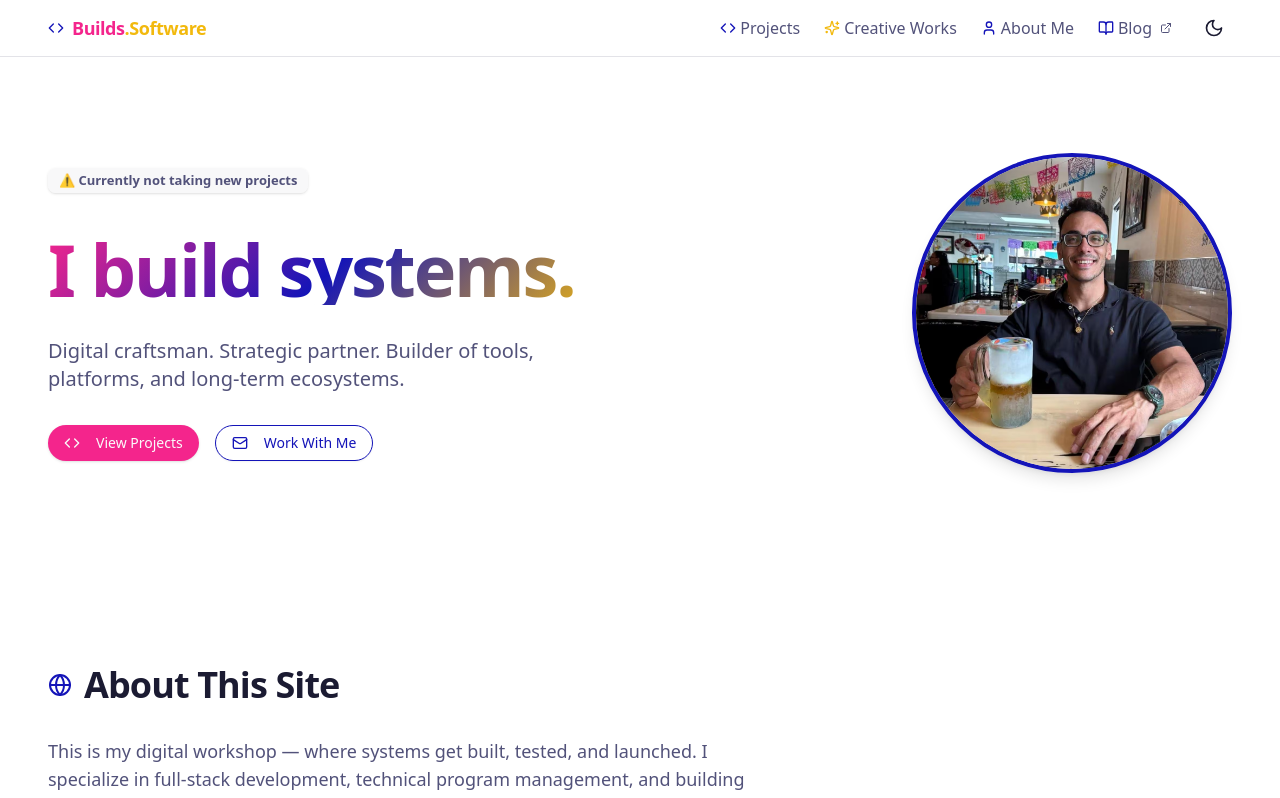
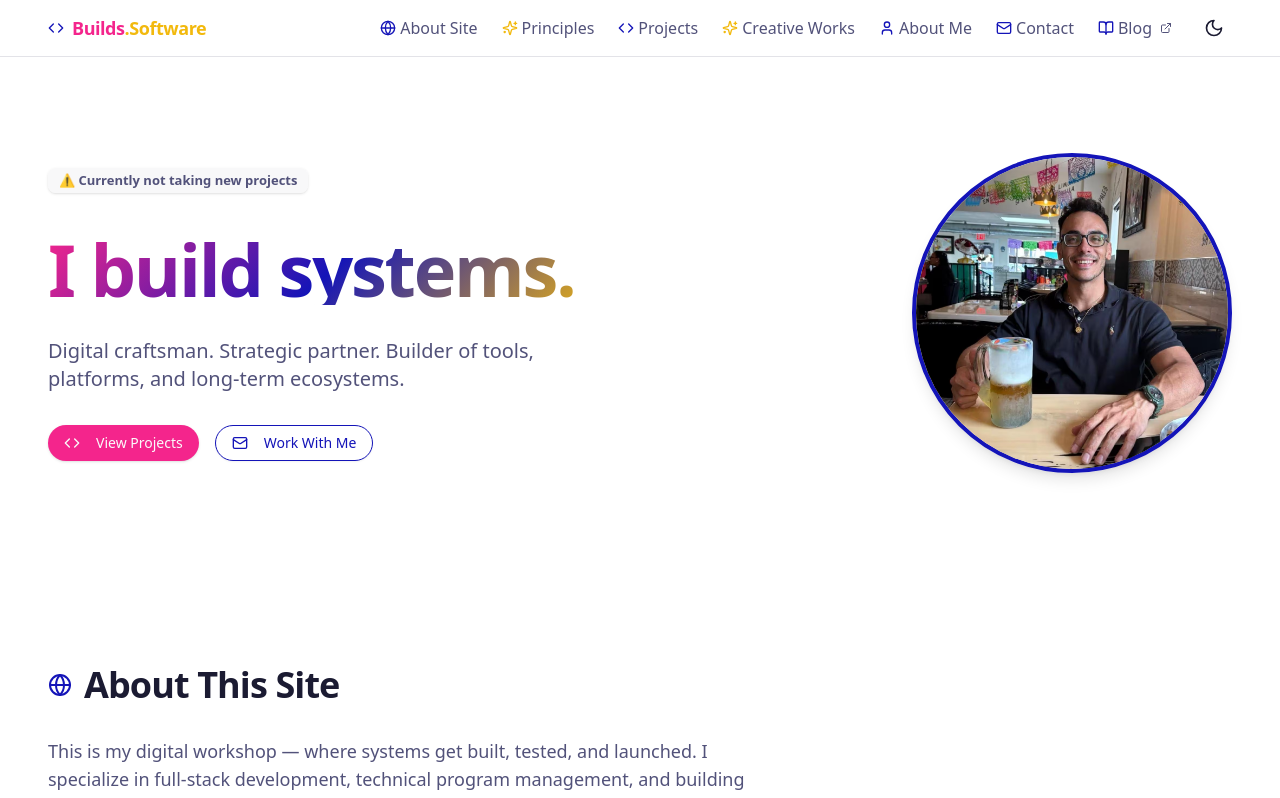
Before and after one commit to antoniwan/antonio-builds-software, a Next.js app: page / in a window 1280 px wide. Shown: the top 798 px of the page. Built offline with nearby package versions, Linux system fonts and the light colour scheme.

Commit message:
Add navigation buttons for 'About Site', 'Principles', and 'Contact' sections in Header component. Enhance user experience with improved layout and accessibility.

```diff
--- a/components/layout/header.tsx
+++ b/components/layout/header.tsx
@@ -2,7 +2,7 @@
 
 import { useState } from 'react';
 import Link from 'next/link';
-import { Code, Menu, User, BookOpen, ExternalLink, Sparkles } from 'lucide-react';
+import { Code, Menu, User, BookOpen, ExternalLink, Sparkles, Globe, Mail } from 'lucide-react';
 import { Button } from '@/components/ui/button';
 import { Sheet, SheetContent, SheetTrigger } from '@/components/ui/sheet';
 import { ThemeToggle } from '@/components/theme-toggle';
@@ -34,6 +34,20 @@ export function Header() {
         {/* Desktop Navigation */}
         <nav className="hidden md:flex items-center gap-6">
           <button
+            onClick={() => scrollToSection('about-site')}
+            className="text-body-small text-muted-foreground hover:text-foreground flex items-center gap-1"
+          >
+            <Globe className="h-4 w-4 text-[hsl(var(--vegeta-blue))]" />
+            About Site
+          </button>
+          <button
+            onClick={() => scrollToSection('principles')}
+            className="text-body-small text-muted-foreground hover:text-foreground flex items-center gap-1"
+          >
+            <Sparkles className="h-4 w-4 text-[hsl(var(--gold))]" />
+            Principles
+          </button>
+          <button
             onClick={() => scrollToSection('projects')}
             className="text-body-small text-muted-foreground hover:text-foreground flex items-center gap-1"
           >
@@ -53,6 +67,13 @@ export function Header() {
           >
             <User className="h-4 w-4 text-[hsl(var(--vegeta-blue))]" />
             About Me
+          </button>
+          <button
+            onClick={() => scrollToSection('contact')}
+            className="text-body-small text-muted-foreground hover:text-foreground flex items-center gap-1"
+          >
+            <Mail className="h-4 w-4 text-[hsl(var(--vegeta-blue))]" />
+            Contact
           </button>
           <Link
             href="https://medium.com/@wizards777"
@@ -82,6 +103,20 @@ export function Header() {
               </div>
               <div className="space-y-4 pt-4 border-t">
                 <button
+                  onClick={() => handleNavClick('about-site')}
+                  className="text-body-large font-medium hover:text-primary transition-colors flex items-center gap-2 text-left w-full"
+                >
+                  <Globe className="h-5 w-5 text-[hsl(var(--vegeta-blue))]" />
+                  About Site
+                </button>
+                <button
+                  onClick={() => handleNavClick('principles')}
+                  className="text-body-large font-medium hover:text-primary transition-colors flex items-center gap-2 text-left w-full"
+                >
+                  <Sparkles className="h-5 w-5 text-[hsl(var(--gold))]" />
+                  Principles
+                </button>
+                <button
                   onClick={() => handleNavClick('projects')}
                   className="text-body-large font-medium hover:text-primary transition-colors flex items-center gap-2 text-left w-full"
                 >
@@ -102,6 +137,13 @@ export function Header() {
                   <User className="h-5 w-5 text-[hsl(var(--vegeta-blue))]" />
                   About Me
                 </button>
+                <button
+                  onClick={() => handleNavClick('contact')}
+                  className="text-body-large font-medium hover:text-primary transition-colors flex items-center gap-2 text-left w-full"
+                >
+                  <Mail className="h-5 w-5 text-[hsl(var(--vegeta-blue))]" />
+                  Contact
+                </button>
                 <Link
                   href="https://medium.com/@wizards777"
                   className="text-body-large font-medium hover:text-primary transition-colors flex items-center gap-2 w-full"
```
